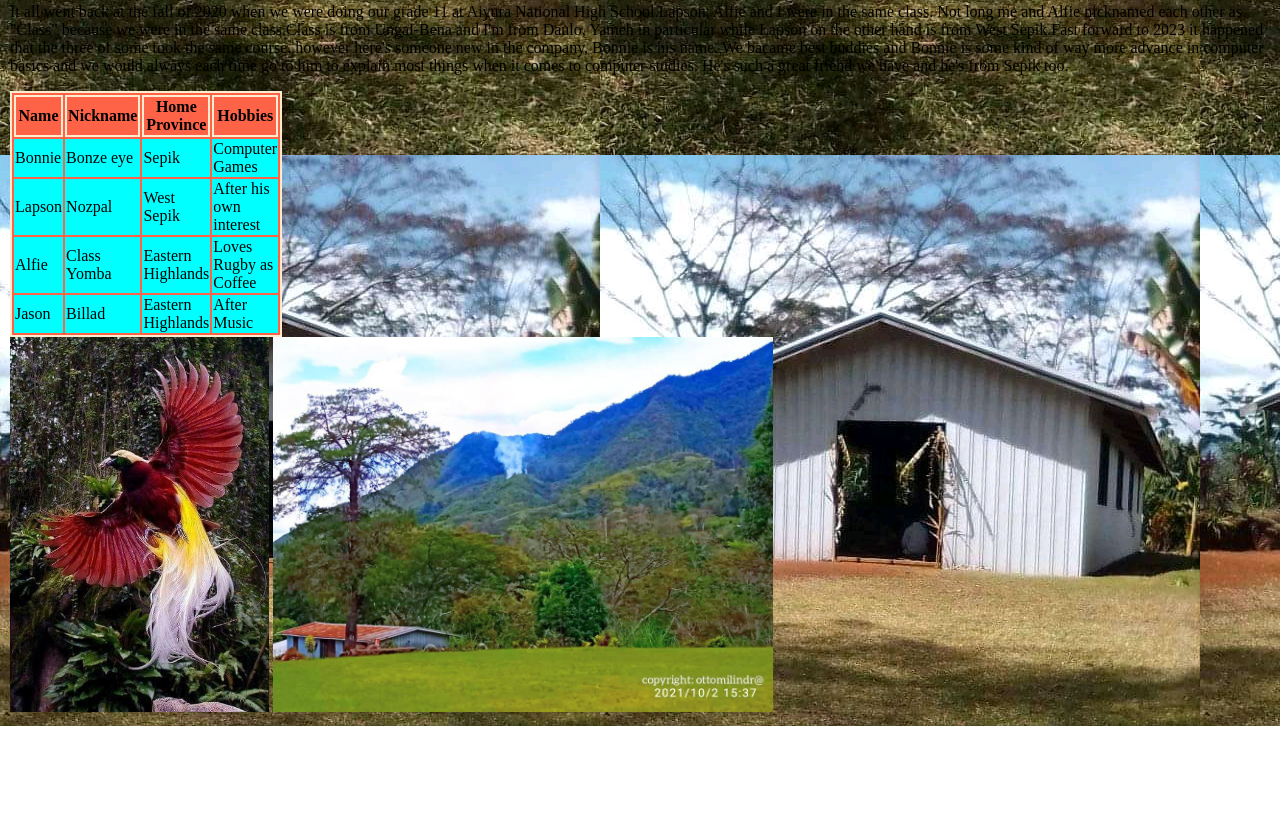
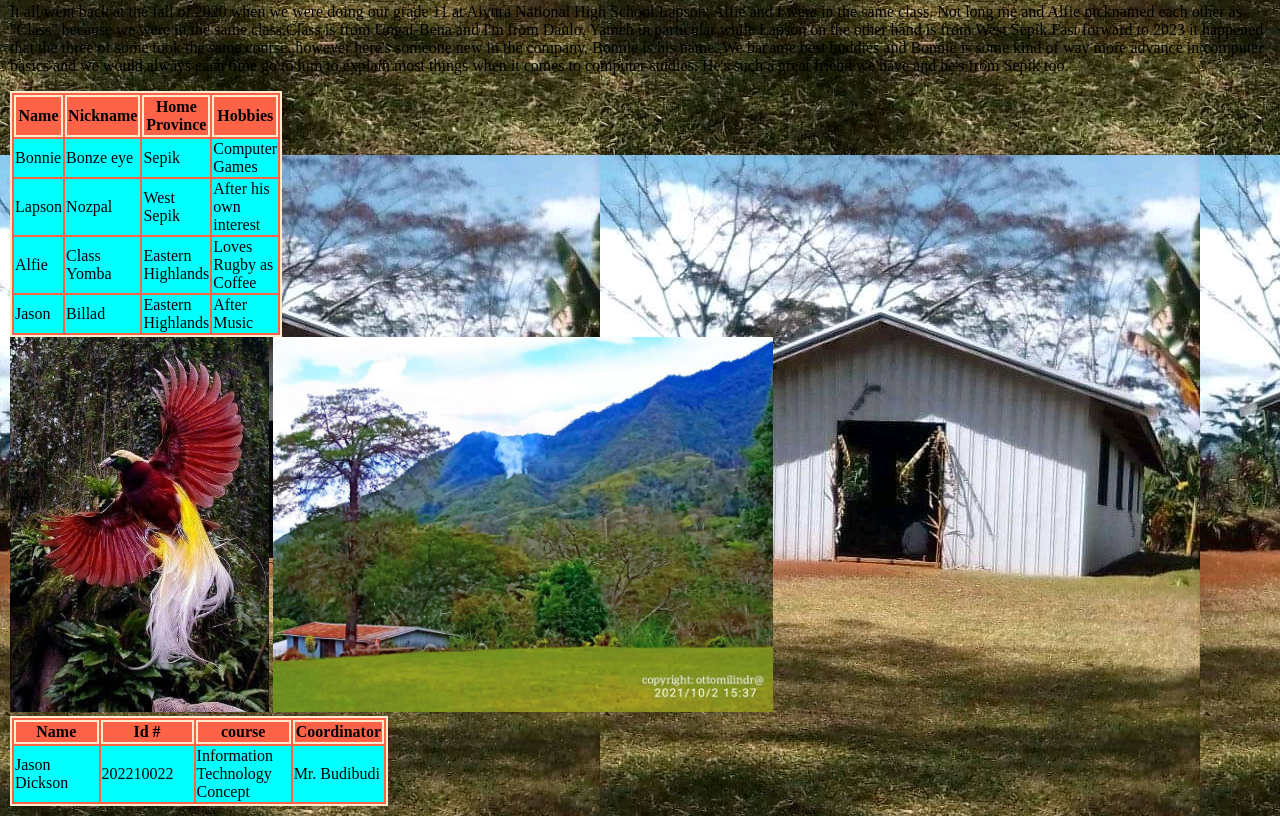
Before and after one commit to jasondickson/jaysitclab.review, a plain HTML site: page index.html in a window 1280 px wide. Shown: the part 645-1461 px from the top of the page. Before the commit the page ends 1371 px from the top, so only its background shows below. Drawn offline with Linux system fonts and the light colour scheme.

Commit message:
Added Table

```diff
--- a/index.html
+++ b/index.html
@@ -70,6 +70,20 @@
                             </table>
                             <img src="myimages/pic4.jpg"alt="birdofparadise"width="259"height="375">
                             <img src="myimages/pic5.jpg"alt="mountains"width="500"height="375">
+                            <table>
+                                <tr>
+                                    <th>Name</th>
+                                    <th>Id #</th>
+                                    <th>course</th>
+                                    <th>Coordinator</th>
+                                </tr>
+                                <tr>
+                                    <td>Jason Dickson</td>
+                                    <td>202210022</td>
+                                    <td>Information Technology Concept</td>
+                                    <td>Mr. Budibudi</td>
+                                </tr>
+                            </table>
 
 
             </body>
```
